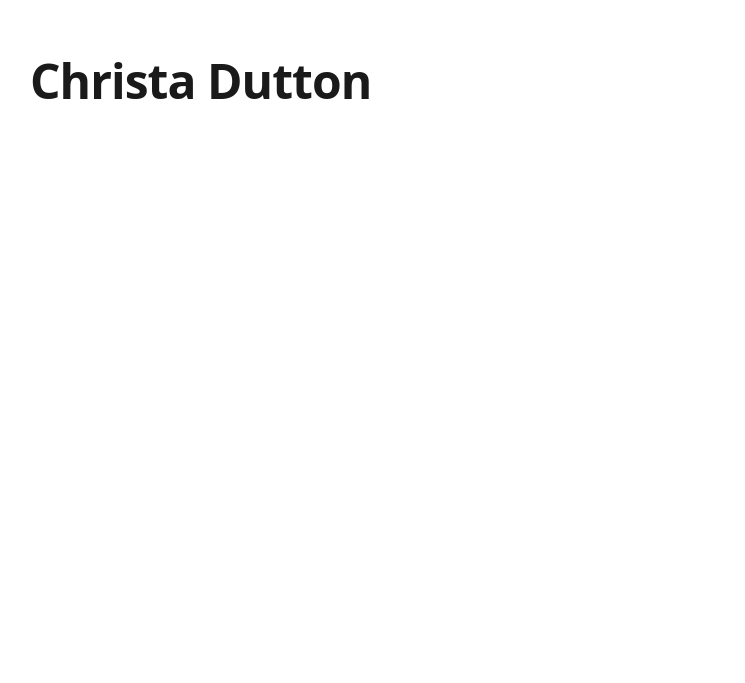
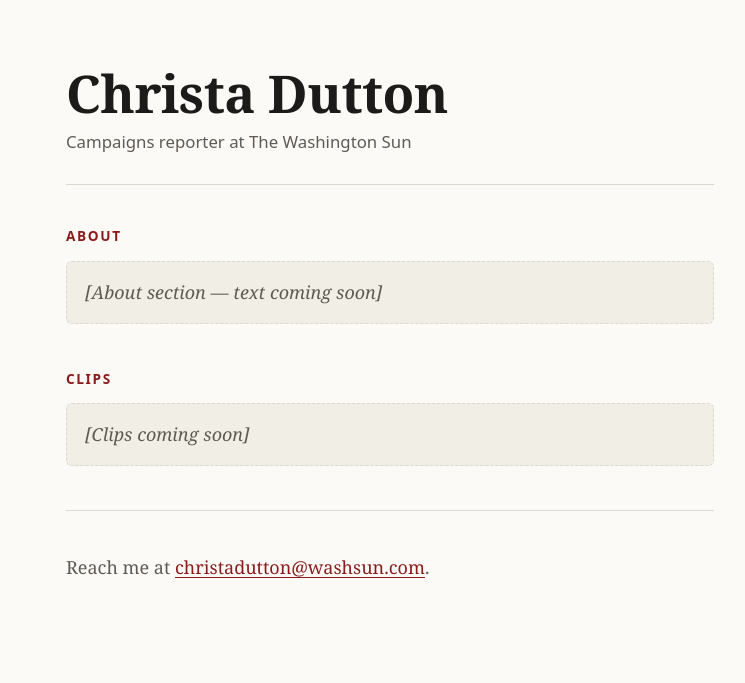
Before and after one commit to christadutton3/christadutton, a plain HTML site: page index.html in a window 1280 px wide. Shown: the whole page, without its empty margins (250-995 px from the left). Drawn offline with Linux system fonts and the light colour scheme.

Commit message:
Build one-page personal site with About, Clips and contact
Co-Authored-By: Claude Opus 5.5 <noreply@anthropic.com>
Claude-Session: https://claude.ai/code/session_01FKhNi5CRqNqmsXe9fQnVZj

```diff
--- a/index.html
+++ b/index.html
@@ -4,39 +4,131 @@
   <meta charset="utf-8">
   <meta name="viewport" content="width=device-width, initial-scale=1">
   <title>Christa Dutton</title>
+  <meta name="description" content="Christa Dutton, campaigns reporter at The Washington Sun.">
   <style>
     :root {
-      --bg: #ffffff;
-      --text: #1a1a1a;
+      --bg: #fbfaf7;
+      --text: #1c1b19;
+      --muted: #5f5b54;
+      --rule: #dcd8cf;
+      --accent: #8a1c1c;
+      --placeholder-bg: #f1eee6;
     }
     @media (prefers-color-scheme: dark) {
       :root {
-        --bg: #121212;
-        --text: #f0f0f0;
+        --bg: #141413;
+        --text: #eeece7;
+        --muted: #a8a49c;
+        --rule: #34322e;
+        --accent: #e07a6e;
+        --placeholder-bg: #1e1d1b;
       }
     }
+    * { box-sizing: border-box; }
     body {
       margin: 0;
-      padding: 48px 16px;
       background: var(--bg);
       color: var(--text);
-      font-family: system-ui, -apple-system, "Segoe UI", Roboto, sans-serif;
+      font-family: Georgia, "Times New Roman", serif;
+      font-size: 1.125rem;
+      line-height: 1.6;
+    }
+    main {
+      max-width: 680px;
+      margin: 0 auto;
+      padding: 64px 16px 80px;
     }
     header {
-      max-width: 720px;
-      margin: 0 auto;
+      border-bottom: 1px solid var(--rule);
+      padding-bottom: 28px;
+      margin-bottom: 40px;
     }
     h1 {
+      margin: 0 0 8px;
+      font-size: clamp(2.25rem, 7vw, 3.25rem);
+      line-height: 1.1;
+      letter-spacing: -0.01em;
+    }
+    .beat {
       margin: 0;
-      font-size: clamp(2rem, 6vw, 3rem);
+      color: var(--muted);
+      font-family: system-ui, -apple-system, "Segoe UI", Roboto, sans-serif;
+      font-size: 1.05rem;
+    }
+    section { margin-bottom: 44px; }
+    h2 {
+      margin: 0 0 14px;
+      font-family: system-ui, -apple-system, "Segoe UI", Roboto, sans-serif;
+      font-size: 0.85rem;
       font-weight: 700;
-      letter-spacing: -0.02em;
+      letter-spacing: 0.12em;
+      text-transform: uppercase;
+      color: var(--accent);
+    }
+    .placeholder {
+      margin: 0;
+      padding: 16px 18px;
+      border: 1px dashed var(--rule);
+      border-radius: 6px;
+      background: var(--placeholder-bg);
+      color: var(--muted);
+      font-style: italic;
+    }
+    .clips {
+      list-style: none;
+      margin: 0;
+      padding: 0;
+    }
+    .clips li {
+      padding: 14px 0;
+      border-bottom: 1px solid var(--rule);
+    }
+    .clips a { color: var(--text); font-weight: 700; }
+    .clips .meta {
+      display: block;
+      color: var(--muted);
+      font-family: system-ui, -apple-system, "Segoe UI", Roboto, sans-serif;
+      font-size: 0.9rem;
+    }
+    a { color: var(--accent); text-underline-offset: 3px; }
+    a:hover { text-decoration-thickness: 2px; }
+    footer {
+      border-top: 1px solid var(--rule);
+      padding-top: 24px;
+      color: var(--muted);
     }
   </style>
 </head>
 <body>
-  <header>
-    <h1>Christa Dutton</h1>
-  </header>
+  <main>
+    <header>
+      <h1>Christa Dutton</h1>
+      <p class="beat">Campaigns reporter at The Washington Sun</p>
+    </header>
+
+    <section id="about">
+      <h2>About</h2>
+      <!-- ABOUT: replace the placeholder paragraph below with your bio. -->
+      <p class="placeholder">[About section — text coming soon]</p>
+    </section>
+
+    <section id="clips">
+      <h2>Clips</h2>
+      <!--
+        CLIPS: add each story as a list item inside the <ul> below, like this:
+        <li>
+          <a href="https://example.com/story">Story headline</a>
+          <span class="meta">The Washington Sun · Month Day, Year</span>
+        </li>
+        Then delete the placeholder paragraph.
+      -->
+      <ul class="clips"></ul>
+      <p class="placeholder">[Clips coming soon]</p>
+    </section>
+
+    <footer>
+      <p>Reach me at <a href="mailto:christadutton@washsun.com">christadutton@washsun.com</a>.</p>
+    </footer>
+  </main>
 </body>
 </html>
```
